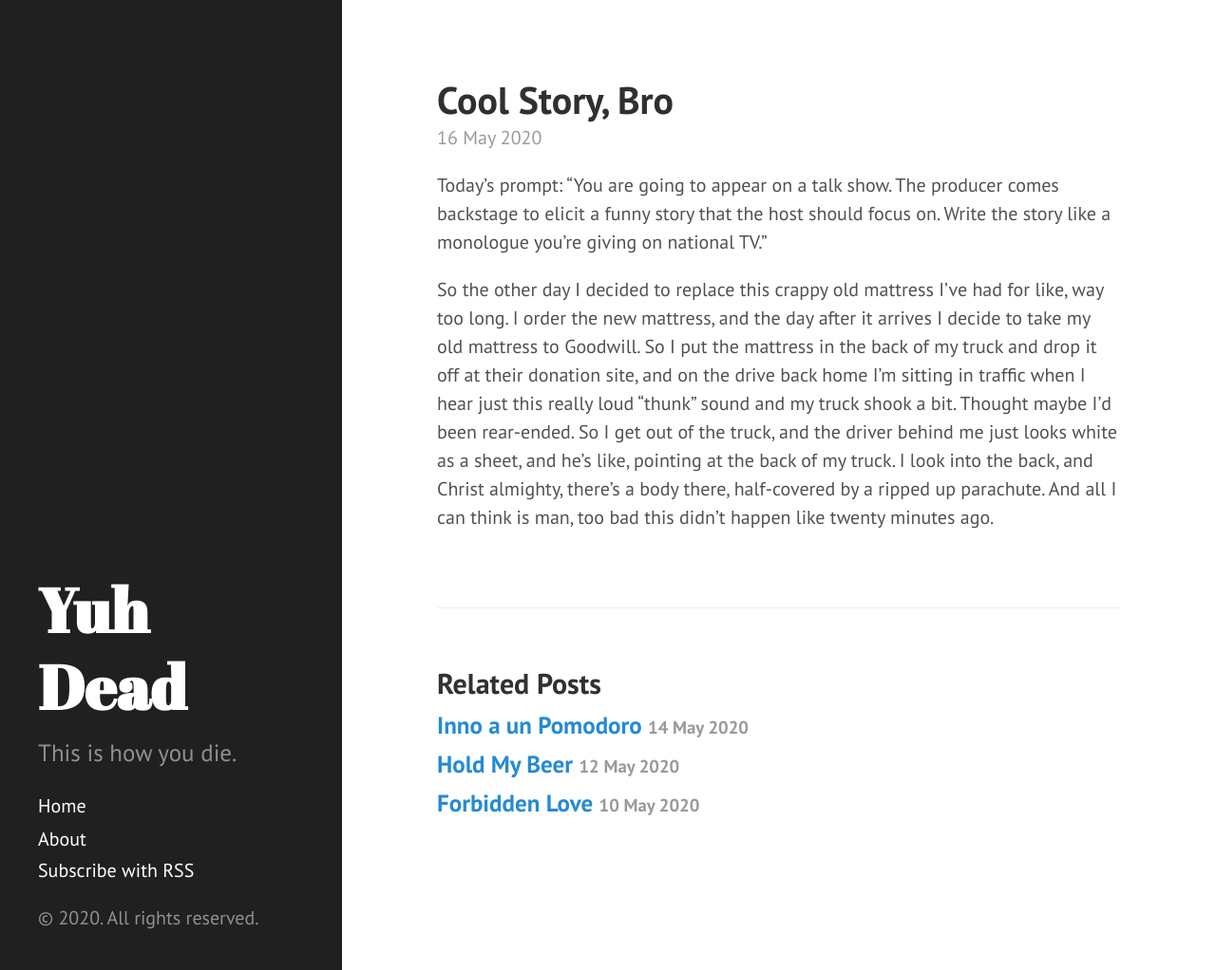
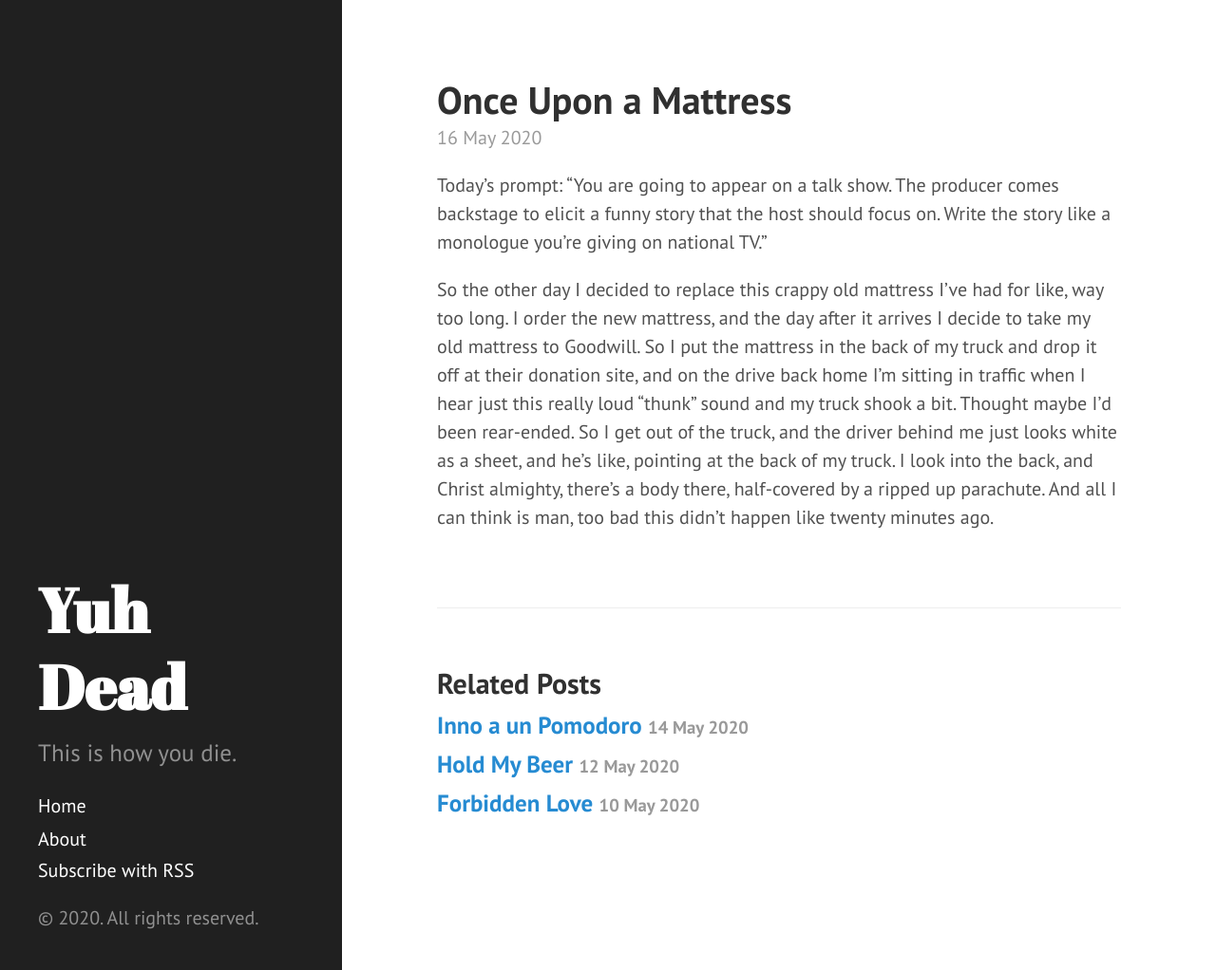
Before and after one commit to LoraV/LoraV.github.io, a Jekyll site: the page built from _posts/2020-05-16-funny-story.markdown, in a window 1280 px wide and 1022 px high. Shown: the whole window at 95% size. Built offline with Jekyll 4.4.1, drawn with Linux system fonts in a browser that asks for light colours.

Commit message:
change post title

```diff
--- a/_posts/2020-05-16-funny-story.markdown
+++ b/_posts/2020-05-16-funny-story.markdown
@@ -1,6 +1,6 @@
 ---
 layout: post
-title: "Cool Story, Bro"
+title: "Once Upon a Mattress"
 date:   2020-05-16
 categories: death scenes
 ---
```
